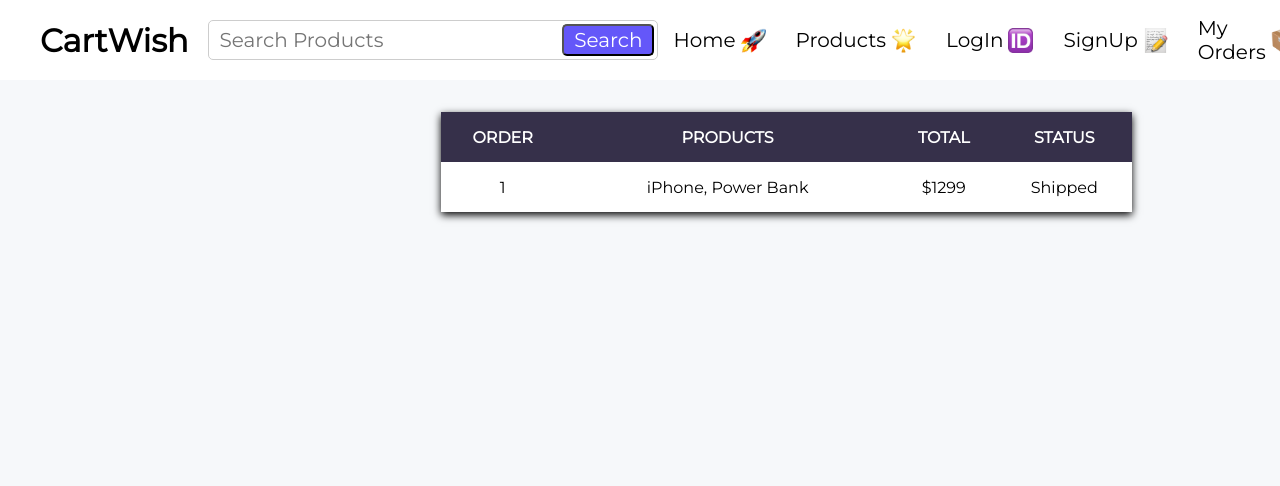
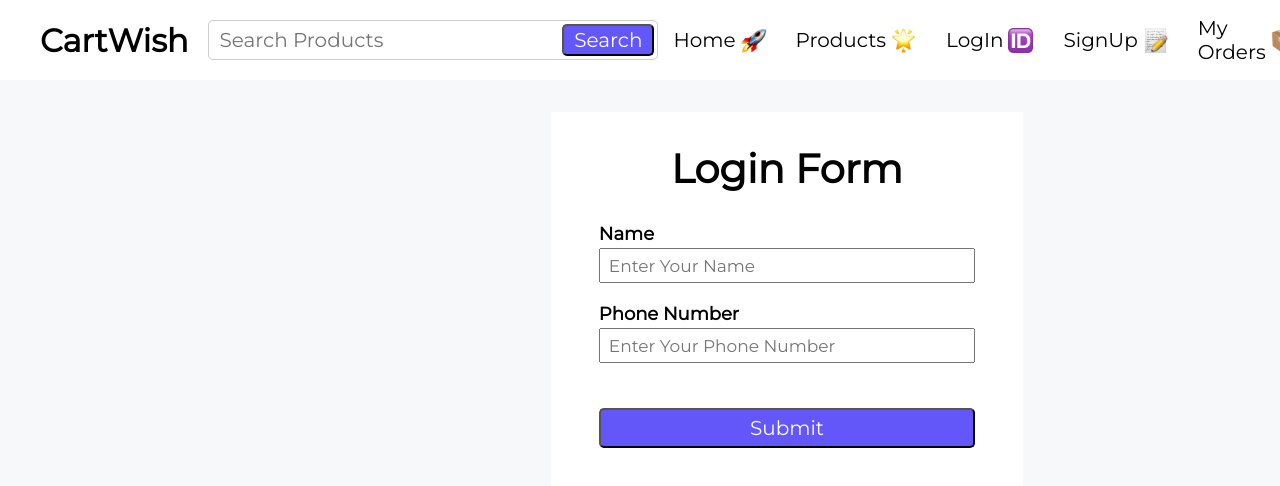
Before and after one commit to Dalim017/cartwish, a React (Vite) app: page /login in a window 1280 px wide. Shown: the top 486 px of the page. Built offline with nearby package versions, Linux system fonts and the light colour scheme.

Commit message:
created login form component

```diff
--- a/src/App.jsx
+++ b/src/App.jsx
@@ -6,6 +6,7 @@
 import SingleProductPage from "./Components/SingleProduct/SingleProductPage";
 import CartPage from "./Components/Cart/CartPage";
 import MyOrderPage from "./Components/MyOrder/MyOrderPage";
+import LoginPage from "./Components/Authentication/LoginPage";
 
 const App = () => {
   return (
@@ -16,7 +17,8 @@
         {/* <ProductsPage /> */}
         {/* <SingleProductPage /> */}
         {/* <CartPage /> */}
-        <MyOrderPage />
+        {/* <MyOrderPage /> */}
+        <LoginPage />
       </main>
     </div>
   );
--- /dev/null
+++ b/src/Components/Authentication/LoginPage.css
@@ -0,0 +1,42 @@
+.form_page {
+  justify-content: center;
+}
+
+.authentication_form {
+  width: 30%;
+  padding: 32px 48px;
+  margin-top: 32px;
+  background-color: #fff;
+}
+
+.authentication_form h2 {
+  font-size: 40px;
+  margin-bottom: 30px;
+  text-align: center;
+}
+
+.form_inputs div {
+  display: flex;
+  flex-direction: column;
+  margin-bottom: 20px;
+}
+
+.form_inputs label {
+  font-size: 18px;
+  font-weight: 600;
+  margin-bottom: 3px;
+}
+
+.form_text_input {
+  height: 35px;
+  padding: 0 8px;
+  font-size: 17px;
+  font-weight: 500;
+  outline: none;
+}
+
+.form_submit {
+  height: 40px;
+  width: 100%;
+  margin: 25px 0 10px;
+}
--- /dev/null
+++ b/src/Components/Authentication/LoginPage.jsx
@@ -0,0 +1,36 @@
+import React from "react";
+import "./LoginPage.css";
+const LoginPage = () => {
+  return (
+    <section className="align_center form_page">
+      <form action="" className="authentication_form">
+        <h2>Login Form</h2>
+        <div className="form_inputs">
+          <div>
+            <label htmlFor="name">Name</label>
+            <input
+              type="text"
+              id="name"
+              className="form_text_input"
+              placeholder="Enter Your Name"
+            />
+          </div>
+          <div>
+            <label htmlFor="phone">Phone Number</label>
+            <input
+              type="number"
+              id="phone"
+              className="form_text_input"
+              placeholder="Enter Your Phone Number"
+            />
+          </div>
+          <button type="submit" className="search_button form_submit">
+            Submit
+          </button>
+        </div>
+      </form>
+    </section>
+  );
+};
+
+export default LoginPage;
```
